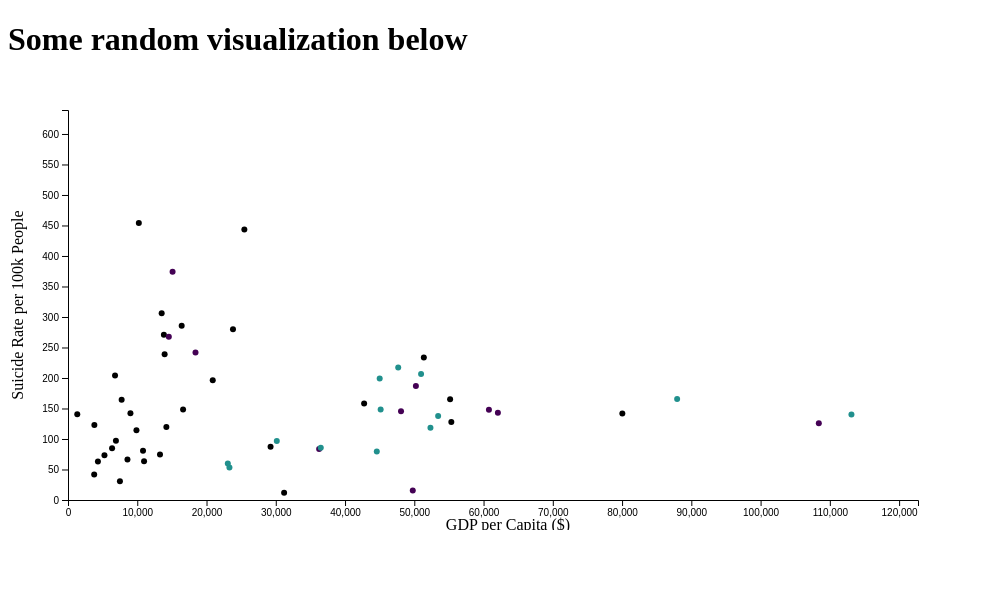
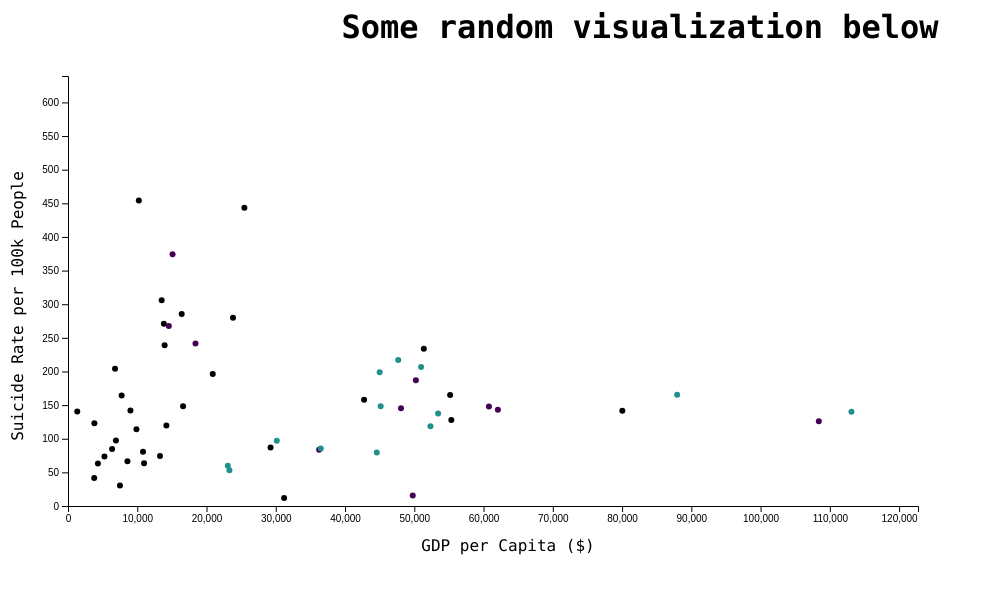
Before and after one commit to UW-CSE442-WI20/A3-Global-Suicide-Rates, a website built with Parcel: page src/index.html in a window 1280 px wide. Shown: the whole page, without its empty margins (0-993 px from the left). Built offline with nearby package versions, Linux system fonts and the light colour scheme.

Commit message:
axis labels are shown

```diff
--- a/src/index.html
+++ b/src/index.html
@@ -3,6 +3,7 @@
   <head>
     <meta charset="UTF-8">
     <title>Global Suicide Rates</title>
+    <link rel="stylesheet" type="text/css" href="style.css" media="screen"/>
   </head>
   <body>
     <h1>Some random visualization below</h1>
--- a/src/index.js
+++ b/src/index.js
@@ -3,7 +3,7 @@ import detailed_data from '../resources/detailed-suicide-rates.json';
 
 // set some variables for padding, size, and labels
 var outer_width = 1000;
-var outer_height = 450;
+var outer_height = 520;
 var padding = { top: 30, right: 30, bottom: 30, left: 60 };
 var inner_width = outer_width - padding.left - padding.right;
 var inner_height = outer_height - padding.top - padding.bottom;
@@ -13,7 +13,7 @@ var y_col = "Suicide Rate per 100k People";
 
 // calculate the x and y scale based on max values of the data
 var x_scale = d3.scaleLinear().domain([0, d3.max(overall_data, function (d) { return d["gdp_per_capita ($)"]; })]).range([padding.left, inner_width]);
-var y_scale = d3.scaleLinear().domain([0, d3.max(overall_data, function (d) { return d["suicides/100k pop"]; })]).range([inner_height + padding.top, padding.bottom]);
+var y_scale = d3.scaleLinear().domain([0, d3.max(overall_data, function (d) { return d["suicides/100k pop"]; })]).range([inner_height, padding.bottom]);
 
 // prepare/aggregate the data //
 
@@ -41,7 +41,7 @@ var y_axis = d3.axisLeft()
 // put the axis in the div
 svg.append("g")
     .attr("class", "axis")
-    .attr("transform", "translate(0," + (outer_height - padding.top) + ")")
+    .attr("transform", "translate(0," + (outer_height - padding.top - padding.top) + ")")
     .call(x_axis);
 svg.append("g")
     .attr("class", "axis")
@@ -54,14 +54,11 @@ svg.append("text")
     .attr("y", padding.right / 2)
     .style("text-anchor", "middle")
     .text(y_col);
-
 svg.append("text")
     .attr("x", outer_width / 2)
-    .attr("y", outer_height)
+    .attr("y", outer_height - (padding.top / 2))
     .style("text-anchor", "middle")
     .text(x_col);
-
-// y = -15, -225
 
 
 plot_by_year(svg, 2012);
--- /dev/null
+++ b/src/style.css
@@ -0,0 +1,8 @@
+body {
+    font-family: consolas;
+}
+
+h1 {
+    margin: 0;
+    text-align: center;
+}
```
